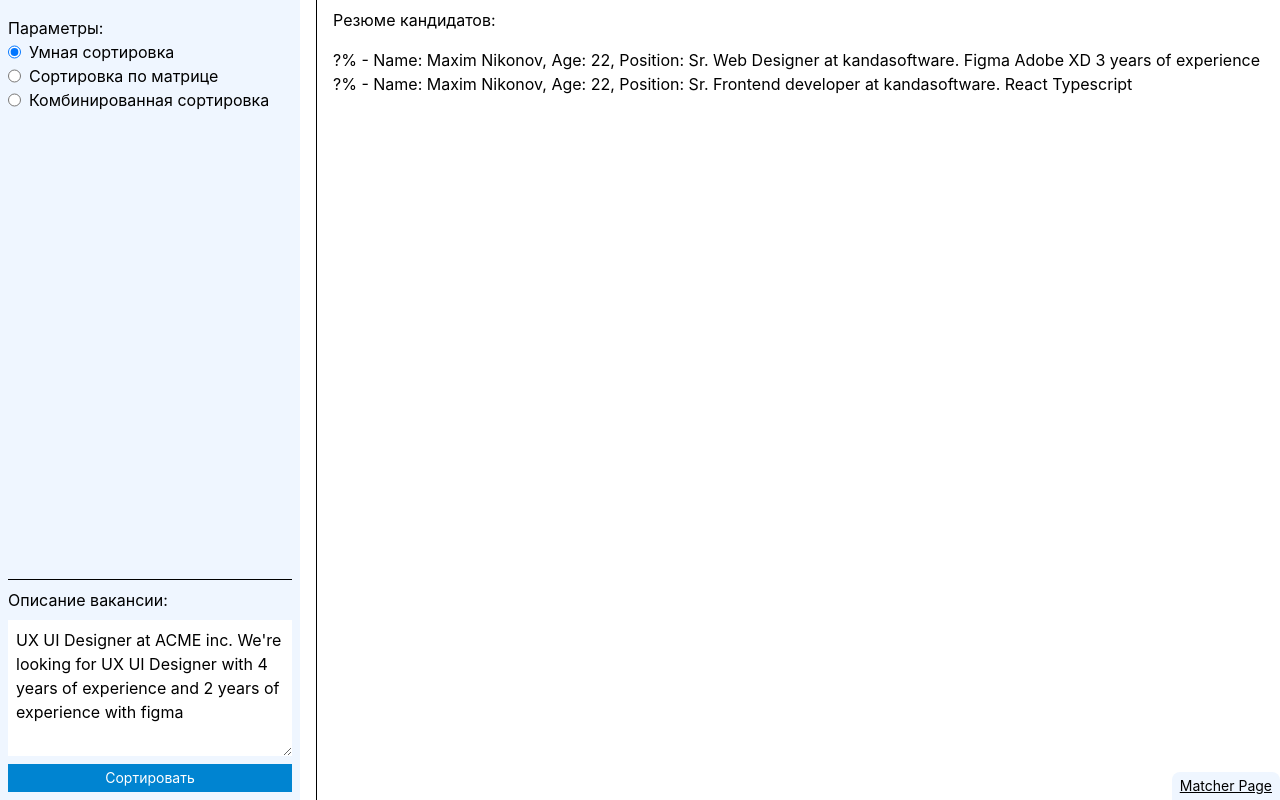
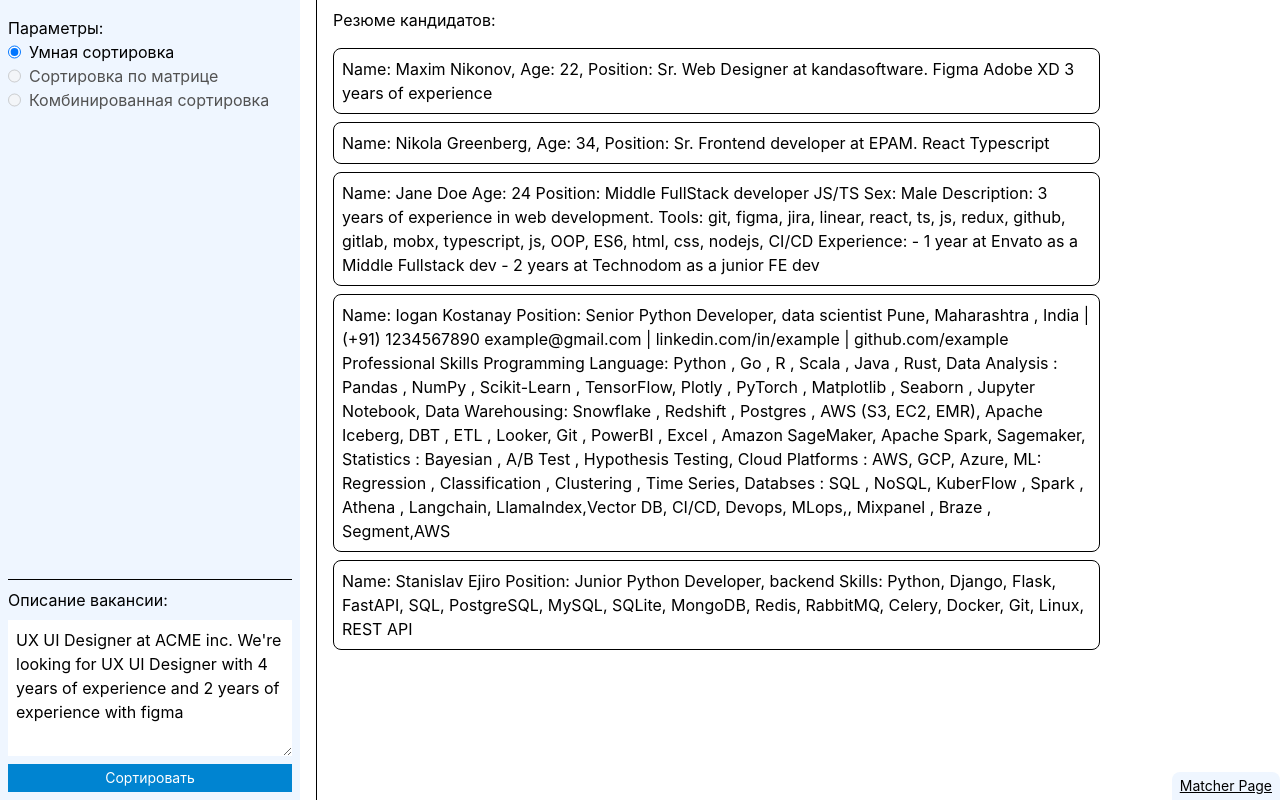
Before and after one commit to mnik01/gtop-ai-demo, a Vue app: page / in a window 1280 px wide. Built offline with nearby package versions, Linux system fonts and the light colour scheme.

Commit message:
faet: sorting

```diff
--- a/package.json
+++ b/package.json
@@ -12,7 +12,8 @@
     "@tailwindcss/vite": "4.0.0-alpha.9",
     "tailwindcss": "4.0.0-alpha.9",
     "vue": "^3.4.21",
-    "vue-router": "4"
+    "vue-router": "4",
+    "zod": "^3.22.4"
   },
   "devDependencies": {
     "@vitejs/plugin-vue": "^5.0.4",
--- a/src/App.vue
+++ b/src/App.vue
@@ -2,7 +2,7 @@
 </script>
 
 <template>
-  <nav class="absolute capitalize bottom-0 right-0 text-sm flex gap-2 bg-blue-50 px-2 underline rounded-t-lg py-1">
+  <nav class="fixed capitalize bottom-0 right-0 text-sm flex gap-2 bg-blue-50 px-2 underline rounded-t-lg py-1">
     <RouterLink v-if="$route.path !== '/'" to="/">demo page</RouterLink>
     <RouterLink v-else to="/match">matcher page</RouterLink>
     <!-- <RouterLink to="/modify">modifier page</RouterLink> -->
--- a/src/pages/DemoPage.vue
+++ b/src/pages/DemoPage.vue
@@ -1,48 +1,101 @@
 <script setup lang="ts">
-import { ref } from 'vue'
+import { computed, ref } from 'vue'
 
 const hasListOfRelatedCVs = ref(true);
 const cvs = ref([
-  { text: 'Name: Maxim Nikonov, Age: 22, Position: Sr. Web Designer at kandasoftware. Figma Adobe XD 3 years of experience', percentage: null },
-  { text: 'Name: Maxim Nikonov, Age: 22, Position: Sr. Frontend developer at kandasoftware. React Typescript', percentage: null },
+  { text: 'Name: Maxim Nikonov, Age: 22, Position: Sr. Web Designer at kandasoftware. Figma Adobe XD 3 years of experience', percentage: null, description: null },
+  { text: 'Name: Nikola Greenberg, Age: 34, Position: Sr. Frontend developer at EPAM. React Typescript', percentage: null, description: null },
+  {
+    text: `
+    Name: Jane Doe
+Age: 24
+Position: Middle FullStack developer JS/TS
+Sex: Male
+Description: 3 years of experience in web development. Tools: git, figma, jira, linear, react, ts, js, redux, github, gitlab, mobx, typescript, js, OOP, ES6, html, css, nodejs, CI/CD
+Experience:
+- 1 year at Envato as a Middle Fullstack dev
+- 2 years at Technodom as a junior FE dev`,
+percentage: null, description: null,
+  },
+  {
+    text: `
+    Name: Iogan Kostanay
+    Position: Senior Python Developer, data scientist
+Pune, Maharashtra , India | (+91) 1234567890
+example@gmail.com | linkedin.com/in/example | github.com/example
+Professional Skills
+Programming Language: Python , Go , R , Scala , Java , Rust, Data Analysis : Pandas , NumPy , Scikit-Learn , TensorFlow, Plotly ,
+PyTorch , Matplotlib , Seaborn , Jupyter Notebook, Data Warehousing: Snowflake , Redshift , Postgres , AWS (S3, EC2, EMR), Apache
+Iceberg, DBT , ETL , Looker, Git , PowerBI , Excel , Amazon SageMaker, Apache Spark, Sagemaker, Statistics : Bayesian , A/B Test ,
+Hypothesis Testing, Cloud Platforms : AWS, GCP, Azure, ML: Regression , Classification , Clustering , Time Series, Databses : SQL ,
+NoSQL, KuberFlow , Spark , Athena , Langchain, LlamaIndex,Vector DB, CI/CD, Devops, MLops,, Mixpanel , Braze , Segment,AWS`,
+    percentage: null, description: null,
+  },
+  {
+    text: `
+    Name: Stanislav Ejiro
+    Position: Junior Python Developer, backend
+    Skills: Python, Django, Flask, FastAPI, SQL, PostgreSQL, MySQL, SQLite, MongoDB, Redis, RabbitMQ, Celery, Docker, Git, Linux, REST API
+    `,
+    percentage: null, description: null,
+  }
 ]);
+
+const error = ref('');
 
 const isLoading = ref(false);
 const inputJob = ref(`UX UI Designer at ACME inc. We're looking for UX UI Designer with 4 years of experience and 2 years of experience with figma`);
+
+const sorting = ref('desc');
+
+const reverseSorting = () => {
+  sorting.value = sorting.value === 'asc' ? 'desc' : 'asc';
+}
+
+const cvsHasPercentages = computed(() => cvs.value.every(cv => cv.percentage));
+const cvsSorted = computed(() => {
+  if (!cvsHasPercentages) cvs.value;
+
+  // @ts-expect-error not narrowed
+  return cvs.value.sort((a, b) => sorting.value === 'asc' ? a.percentage - b.percentage : b.percentage - a.percentage);
+});
 
 
 const onSubmit = async () => {
   isLoading.value = true;
   try {
-    const [response1, response2] = await Promise.all([
-      fetch('https://heavy-hawk-25.deno.dev/', {
+    const promises  = cvs.value.map(cv => fetch('https://heavy-hawk-25.deno.dev/', {
       method: 'POST',
       headers: {
         'Content-Type': 'application/json',
       },
       body: JSON.stringify({
         input_job: inputJob.value,
-          input_cv: cvs.value[0].text,
+        input_cv: cv.text,
       }),
-      }),
-      fetch('https://heavy-hawk-25.deno.dev/', {
-        method: 'POST',
-        headers: {
-          'Content-Type': 'application/json',
-        },
-        body: JSON.stringify({
-          input_job: inputJob.value,
-          input_cv: cvs.value[1].text,
-        }),
-      }),
-    ]);
+    }));
 
-    const [data1, data2] = await Promise.all([response1.json(), response2.json()]);
-    cvs.value[0].percentage = data1?.percentage || 'No data';
-    cvs.value[1].percentage = data2?.percentage || 'No data';
+    const respones = await Promise.all(promises);
 
-  } catch (error) {
-    console.error(error);
+    const jsons = await Promise.all(respones.map(res => res.json()));
+
+    const isValid = jsons.every(json => json?.percentage && json?.description);
+
+    if (!isValid) {
+      const err = new Error(`Invalid response`);
+      err.message = JSON.stringify(jsons);
+      err.name = 'InvalidResponseError';
+      throw err;
+    }
+
+    jsons.forEach((json, index) => {
+      cvs.value[index].percentage = json?.percentage || 'No data';
+      cvs.value[index].description = json?.description || 'No data';
+    });
+
+  } catch (err) {
+    error.value = JSON.stringify(err);
+    console.error(err);
   } finally {
     isLoading.value = false;
   }
@@ -51,8 +104,8 @@
 </script>
 
 <template>
-  <div class="grid h-screen grid-cols-[300px_1fr] gap-x-4">
-    <div class="bg-blue-50 flex justify-between flex-col">
+  <div class="h-screen flex-wrap flex gap-4">
+    <div class="sm:max-w-[300px] max-sm:w-full bg-blue-50 flex justify-between flex-col">
       <div class="p-2">
         <fieldset class="*:w-full *:flex *:gap-2 mt-2">
           <legend>Параметры:</legend>
@@ -61,12 +114,12 @@
               <label for="huey">Умная сортировка</label>
             </div>
             <div>
-              <input type="radio" id="dewey" name="drone" value="dewey" />
-              <label for="dewey">Сортировка по матрице</label>
+              <input disabled type="radio" id="dewey" name="drone" value="dewey" />
+              <label class="cursor-not-allowed text-neutral-600" for="dewey">Сортировка по матрице</label>
             </div>
             <div>
-              <input type="radio" id="louie" name="drone" value="louie" />
-              <label for="louie">Комбинированная сортировка</label>
+              <input disabled type="radio" id="louie" name="drone" value="louie" />
+              <label class="cursor-not-allowed text-neutral-600" for="louie">Комбинированная сортировка</label>
             </div>
         </fieldset>
       </div>
@@ -83,17 +136,33 @@
         </button>
       </div>
     </div>
-    <div class="px-4 py-2 border-l">
+    <div class="px-4 max-sm:pb-48 max-w-[800px] py-2 sm:border-l">
+      <div class="w-full flex justify-between">
         <span>Резюме кандидатов:</span>
+        <button @click="reverseSorting" type="button" v-if="hasListOfRelatedCVs && cvsHasPercentages" class="bg-blue-50 relative size-6 rounded cursor-pointer">
+          <svg :class="sorting === 'asc' ? 'rotate-180' : ''" xmlns="http://www.w3.org/2000/svg" fill="none" viewBox="0 0 24 24" stroke-width="1.5" stroke="currentColor" class="size-4 absolute left-1/2 -translate-x-1/2 top-1/2 -translate-y-1/2">
+            <path stroke-linecap="round" stroke-linejoin="round" d="M15.75 17.25 12 21m0 0-3.75-3.75M12 21V3" />
+          </svg>
+        </button>
+      </div>
       <p v-if="!hasListOfRelatedCVs" class="text-sm text-neutral-600">Submit job description to see list of related CVs or <button class="cursor-pointer underline">see all CVs</button></p>
-      <ul v-else class="mt-4">
-        <li>
-          {{cvs[0].percentage || '?'}}% - {{cvs[0].text}}
-        </li>
-        <li>
-          {{cvs[1].percentage || '?'}}% - {{cvs[1].text}}
+      <ul :class="isLoading ? 'opacity-50 cursor-not-allowed cursor-wait' : ''" v-else class="mt-4 space-y-2">
+        <li v-for="cv in cvsSorted" :key="cv.text" class="bg-white flex sm:flex-row flex-col p-2 border rounded-lg flex justify-between items-center gap-2">
+          <span>
+            {{cv.text}}
+          </span>
+          <button class="underline peer" v-if="cv.percentage">
+            {{cv.percentage === 'No data' ? 'No data' : `${cv.percentage}%`}}
+          </button>
+          <div class="peer-hover:block bg-neutral-700 p-2 h-32 max-w-[600px] bottom-3 text-sm rounded text-white hidden fixed">
+            {{cv.description}}
+          </div>
         </li>
       </ul>
     </div>
+    <div v-if="!!error" class="px-4 max-sm:pb-48 max-w-[800px] py-2 sm:border-l">
+      <span>Ошибка:</span>
+      <p>{{error}}</p>
+    </div>
   </div>
 </template>
```
Also changed, not shown: 2 other files (tests, documents, lock files or other folders). Lines whose indentation alone changed are shown as unchanged.
